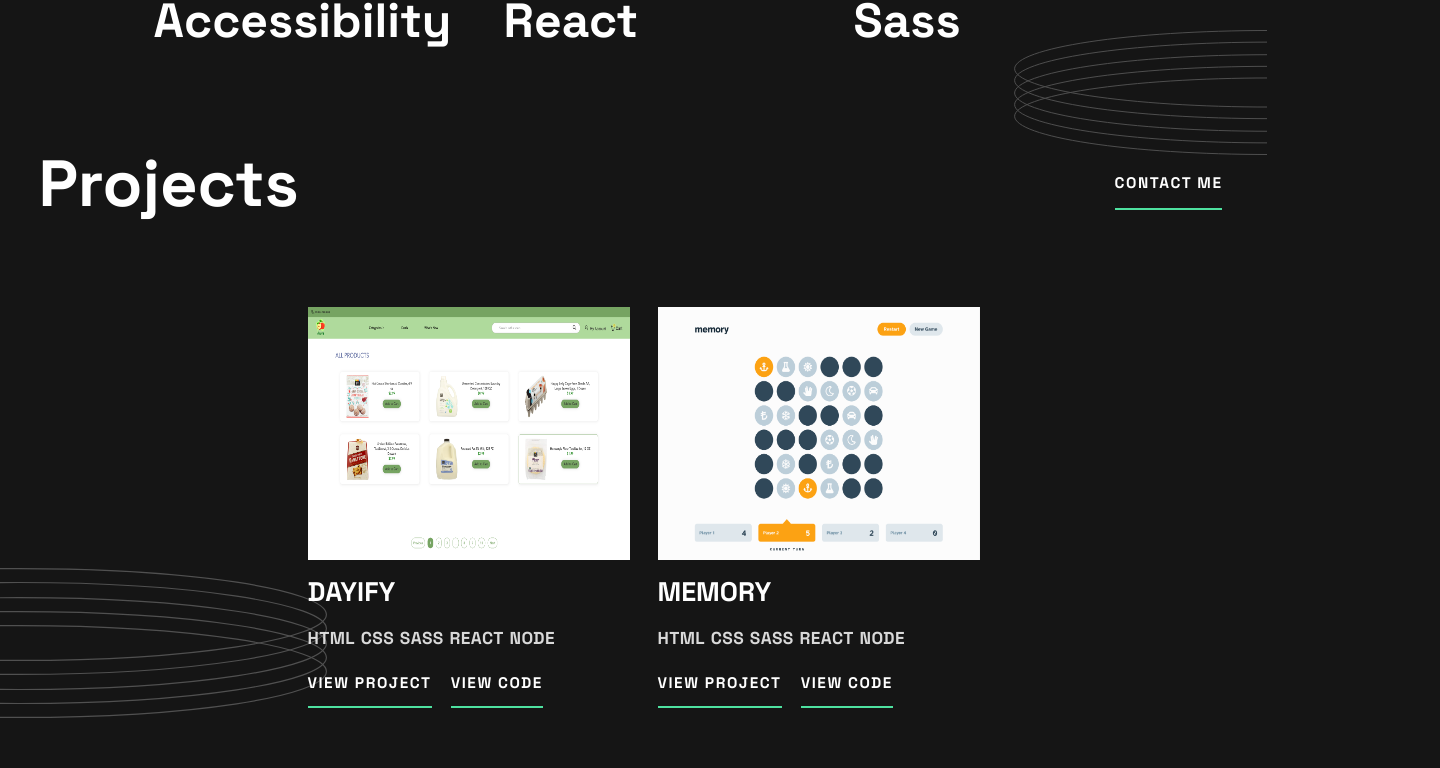
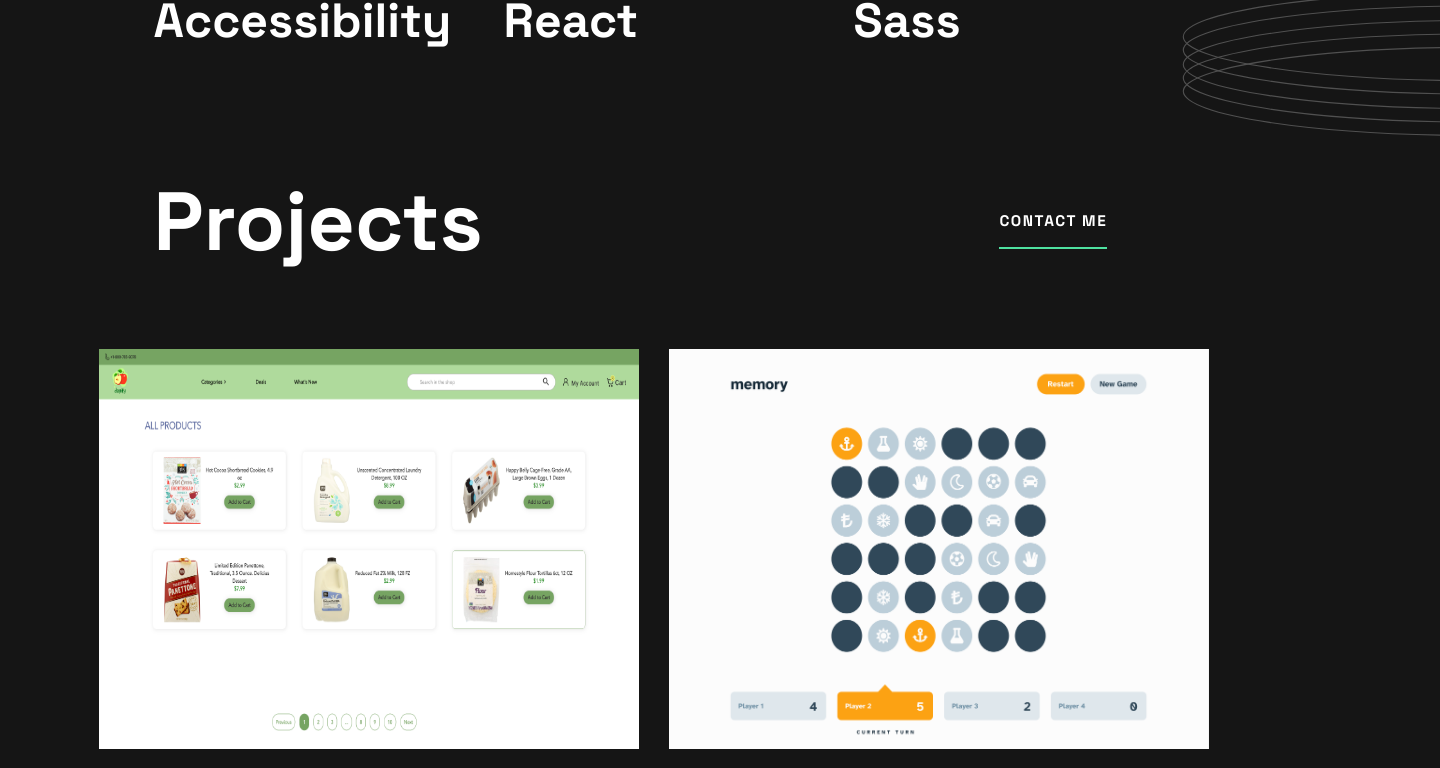
Before and after one commit to drv0228/dayana-portfolio, a React (Create React App) app: page / in a window 1280 px wide. Shown: the part 949-1717 px from the top of the page, 1440 px wide, since content can reach past the window. Built offline with nearby package versions, Linux system fonts and the light colour scheme.

Commit message:
Adapt Project Component for desktop viewport                             - Implement responsive design for an optimal desktop viewing experience

```diff
--- a/src/components/Contact/Contact.scss
+++ b/src/components/Contact/Contact.scss
@@ -153,7 +153,7 @@
       left: -14rem;
     }
     @include desktop {
-      top: 79rem;
+      top: 188rem;
       left: -9rem;
       width: 500px;
     }
--- a/src/components/Projects/Projects.scss
+++ b/src/components/Projects/Projects.scss
@@ -9,6 +9,9 @@
     border-top: none;
     padding: 0rem 0rem;
     // margin: 0rem;
+ }
+ @include desktop {
+    margin: 3rem 7rem;
  }
 }
 
@@ -31,6 +34,9 @@
     align-items: center;
     justify-content: center;
   }
+  @include desktop {
+    grid-template: repeat(3, 625px) / repeat(2, 570px);
+  }
 }
 .projects-section__project {
    @include tablet {
@@ -46,6 +52,10 @@
     @include tablet {
         width: 322px;
         height: 253px;
+    }
+    @include desktop {
+        width: 540px;
+        height: 400px;
     }
 }
 .projects-section__tech-stack {
@@ -69,6 +79,9 @@ h1 {
     letter-spacing: 0rem;
     @include tablet {
         font-size: 3.4rem;
+    }
+    @include desktop {
+        font-size: 4.3rem;
     }
 }
 h2 {
--- a/src/components/Skills/Skills.scss
+++ b/src/components/Skills/Skills.scss
@@ -45,8 +45,8 @@
       @include dimensions (15rem, 5rem);
     }
     @include desktop {
-      top: 51rem;
-      left: 49rem;
-      @include dimensions (17rem, 6.5rem);
+      top: 49rem;
+      left: 59rem;
+      @include dimensions (16rem, 7.5rem);
     }
 }
```
